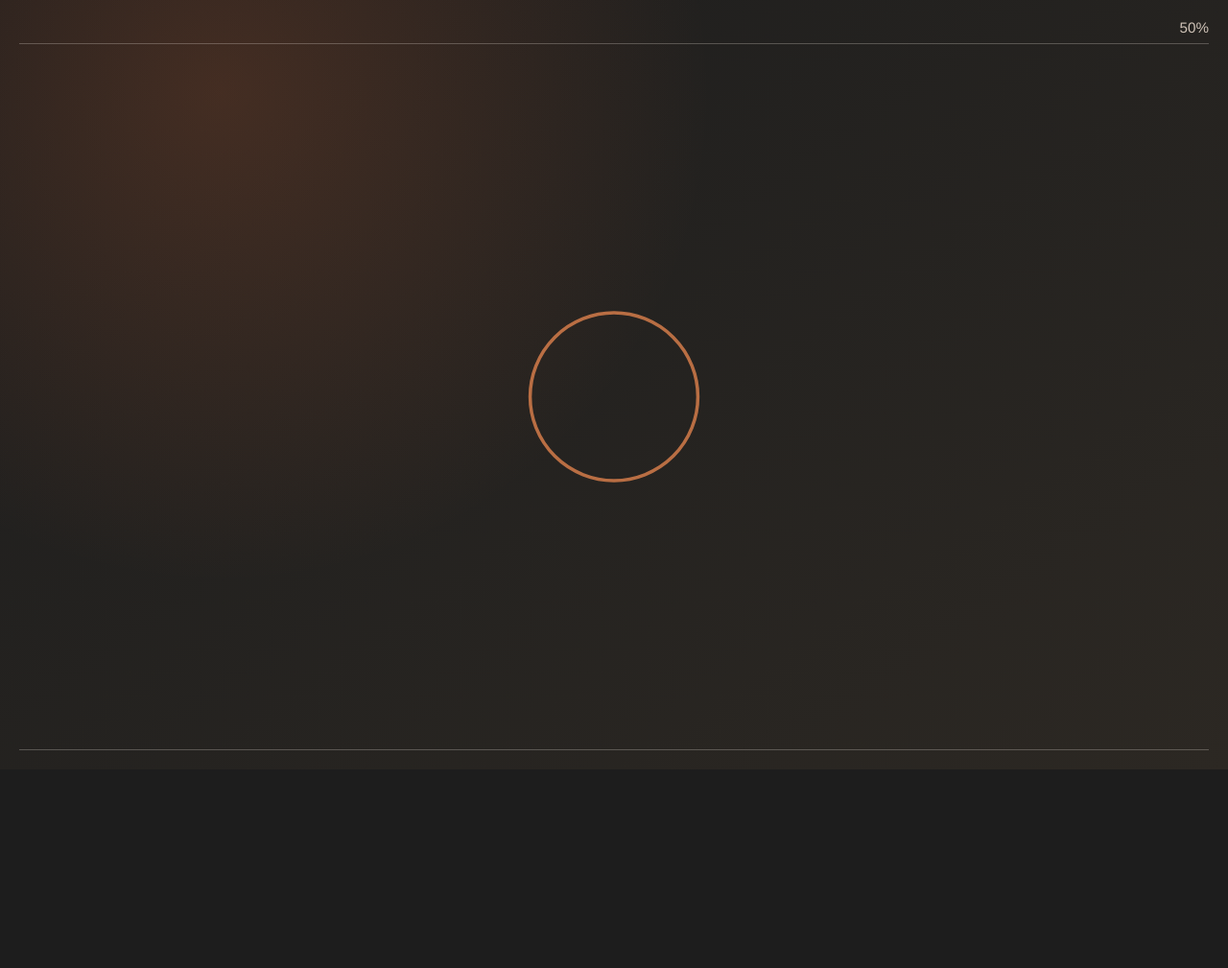
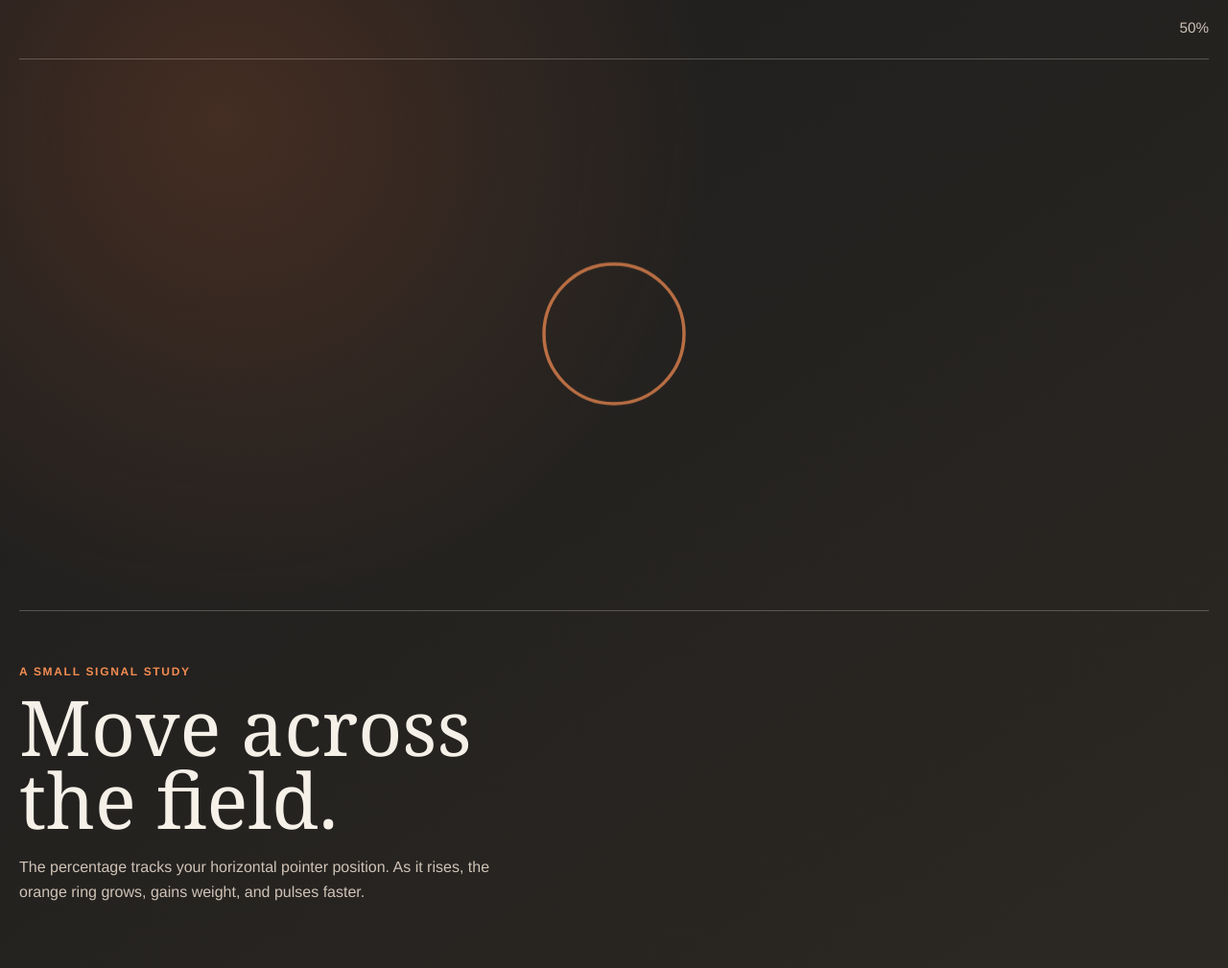
Before and after one commit to dgirdish30-rgb/reusable-studio-engine, a plain HTML site: page index.html in a window 1280 px wide. Shown: the whole page at 96% size. Before the commit the page ends 802 px from the top, so only its background shows below. Drawn offline with Linux system fonts and the light colour scheme.

Commit message:
ui: place explanation below interactive ring

```diff
--- a/index.html
+++ b/index.html
@@ -10,6 +10,11 @@
     <main class="stage">
       <p class="status" id="status">50%</p>
       <canvas id="studio-canvas" aria-label="Interactive signal sketch"></canvas>
+      <section class="notes" aria-labelledby="notes-title">
+        <p class="eyebrow">A small signal study</p>
+        <h1 id="notes-title">Move across the field.</h1>
+        <p>The percentage tracks your horizontal pointer position. As it rises, the orange ring grows, gains weight, and pulses faster.</p>
+      </section>
     </main>
     <script type="module" src="./main.js"></script>
   </body>
--- a/style.css
+++ b/style.css
@@ -22,8 +22,8 @@ body {
   margin: 0;
   padding: 1.25rem;
   display: grid;
-  grid-template-rows: auto minmax(18rem, 1fr);
-  gap: 0.5rem;
+  grid-template-rows: auto minmax(32rem, 72vh) auto;
+  gap: 1.5rem;
 }
 
 .status {
@@ -36,9 +36,39 @@ body {
 canvas {
   width: 100%;
   height: 100%;
-  min-height: 18rem;
+  min-height: 32rem;
   margin-top: 0;
   border-top: 1px solid rgba(245, 240, 232, 0.25);
   border-bottom: 1px solid rgba(245, 240, 232, 0.25);
   cursor: crosshair;
 }
+
+.notes {
+  width: min(100%, 36rem);
+  padding: 2rem 0 4rem;
+}
+
+.eyebrow {
+  margin: 0 0 0.75rem;
+  color: #f28c52;
+  font-size: 0.75rem;
+  font-weight: 700;
+  letter-spacing: 0.14em;
+  text-transform: uppercase;
+}
+
+h1 {
+  margin: 0;
+  font-family: Georgia, serif;
+  font-size: clamp(2.5rem, 7vw, 5rem);
+  font-weight: 400;
+  line-height: 0.95;
+}
+
+.notes p:last-child {
+  max-width: 32rem;
+  margin: 1.25rem 0 0;
+  color: #cfc3b7;
+  font-size: 1rem;
+  line-height: 1.6;
+}
```
Also changed, not shown: 1 other file.
